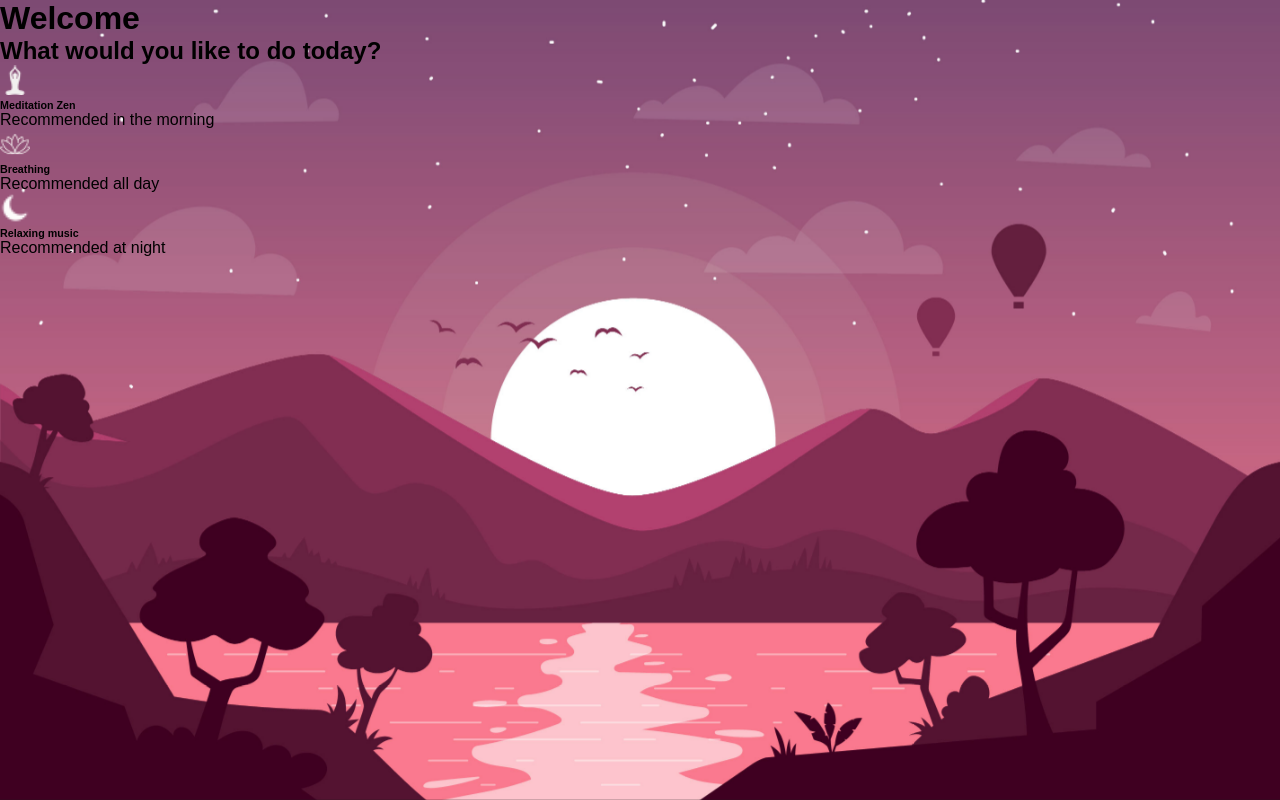
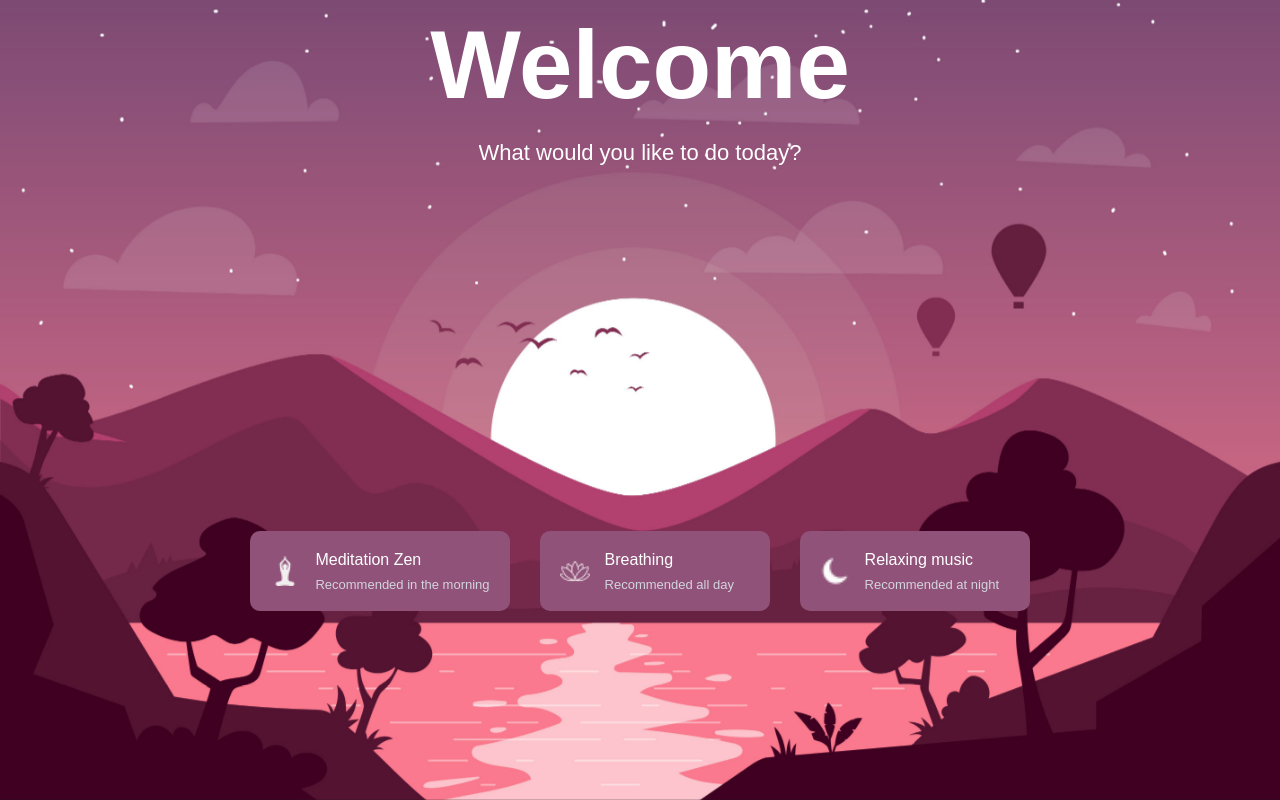
Before and after one commit to DonatellaC/meditation-react, a React (Create React App) app: page / in a window 1280 px wide. Built offline with nearby package versions, Linux system fonts and the light colour scheme.

Commit message:
feat: styled welcome page

```diff
--- a/src/components/Header/Header.js
+++ b/src/components/Header/Header.js
@@ -1,11 +1,12 @@
 import React from "react";
-import "./Header.css";
+
+import { TitleHeader } from "./Header.styled";
 
 function Header() {
   return (
-    <div>
-      <h1 className="title">Welcome</h1>
-    </div>
+    <TitleHeader>
+      <h1>Welcome</h1>
+    </TitleHeader>
   );
 }
 
--- /dev/null
+++ b/src/components/Header/Header.styled.js
@@ -0,0 +1,12 @@
+import styled from "styled-components";
+
+export const TitleHeader = styled.div`
+  display: flex;
+  align-items: center;
+  justify-content: center;
+  margin: 10px 40px 0;
+  margin-bottom: 10px;
+  font-weight: 00;
+  font-size: 3rem;
+  color: #fff;
+`;
--- a/src/components/MeditationOptions/MeditationOption.styled.js
+++ b/src/components/MeditationOptions/MeditationOption.styled.js
@@ -5,3 +5,37 @@ export const ImgOptions = styled.img`
   width: 30px;
   margin-right: 15px;
 `;
+
+export const Options = styled.div`
+  display: flex;
+  align-items: center;
+  margin-top: 30px;
+  height: 750px;
+`;
+
+export const Option = styled.div`
+  display: flex;
+  align-items: center;
+  background-color: #905279;
+  padding: 30px 20px;
+  border-radius: 10px;
+  margin: 15px;
+  min-width: 230px;
+  max-height: 80px;
+  cursor: pointer;
+`;
+
+export const Text = styled.div`
+  h6 {
+    color: white;
+    font-size: 16px;
+    margin: 0 0 8px;
+    font-weight: 400;
+  }
+
+  p {
+    color: #d2d4de;
+    font-size: 13px;
+    margin: 0;
+  }
+`;
--- a/src/components/MeditationOptions/MeditationOptions.js
+++ b/src/components/MeditationOptions/MeditationOptions.js
@@ -4,33 +4,33 @@ import buddhistYogaPose from "../../images/buddhist-yoga-pose.png";
 import lotus from "../../images/lotus.png";
 import nightMode from "../../images/night-mode.png";
 
-import { ImgOptions } from "./MeditationOption.styled";
+import { ImgOptions, Options, Option, Text } from "./MeditationOption.styled";
 
 function MeditationOptions() {
   return (
-    <div className="meditation-options">
-      <article className="option option1">
+    <Options>
+      <Option>
         <ImgOptions src={buddhistYogaPose} alt="icons of a yoga pose" />
-        <div className="text">
+        <Text>
           <h6>Meditation Zen</h6>
           <p>Recommended in the morning</p>
-        </div>
-      </article>
-      <article className="option option2">
+        </Text>
+      </Option>
+      <Option>
         <ImgOptions src={lotus} alt="icons of a lotus" />
-        <div className="text">
+        <Text>
           <h6>Breathing</h6>
           <p>Recommended all day</p>
-        </div>
-      </article>
-      <article className="option option3">
+        </Text>
+      </Option>
+      <Option>
         <ImgOptions src={nightMode} alt="icons of a moon" />
-        <div className="text">
+        <Text>
           <h6>Relaxing music</h6>
           <p>Recommended at night</p>
-        </div>
-      </article>
-    </div>
+        </Text>
+      </Option>
+    </Options>
   );
 }
 
--- a/src/screens/Welcome/Welcome.js
+++ b/src/screens/Welcome/Welcome.js
@@ -1,16 +1,20 @@
 import React from "react";
 import Header from "../../components/Header/Header";
 import MeditationOptions from "../../components/MeditationOptions/MeditationOptions";
-import { LandscapeWelcome } from "./Welcome.styled.js";
+import {
+  ContentWelcome,
+  LandscapeWelcome,
+  SubTitle,
+} from "./Welcome.styled.js";
 
 function Welcome() {
   return (
     <LandscapeWelcome>
       <Header />
-      <section className="content">
-        <h2 className="sub-title">What would you like to do today?</h2>
-      </section>
-      <MeditationOptions />
+      <ContentWelcome>
+        <SubTitle>What would you like to do today?</SubTitle>
+        <MeditationOptions />
+      </ContentWelcome>
     </LandscapeWelcome>
   );
 }
--- a/src/screens/Welcome/Welcome.styled.js
+++ b/src/screens/Welcome/Welcome.styled.js
@@ -1,5 +1,4 @@
 import styled from "styled-components";
-
 import landscape from "../../images/landscape.jpg";
 
 export const LandscapeWelcome = styled.div`
@@ -8,3 +7,16 @@ export const LandscapeWelcome = styled.div`
   width: 100%;
   height: 100vh;
 `;
+
+export const ContentWelcome = styled.div`
+  display: flex;
+  align-items: center;
+  flex-direction: column;
+`;
+
+export const SubTitle = styled.h2`
+  margin-top: 10px;
+  color: white;
+  font-size: 22px;
+  font-weight: 400;
+`;
```
Also changed, not shown: src/components/Header/Header.css (deleted).
